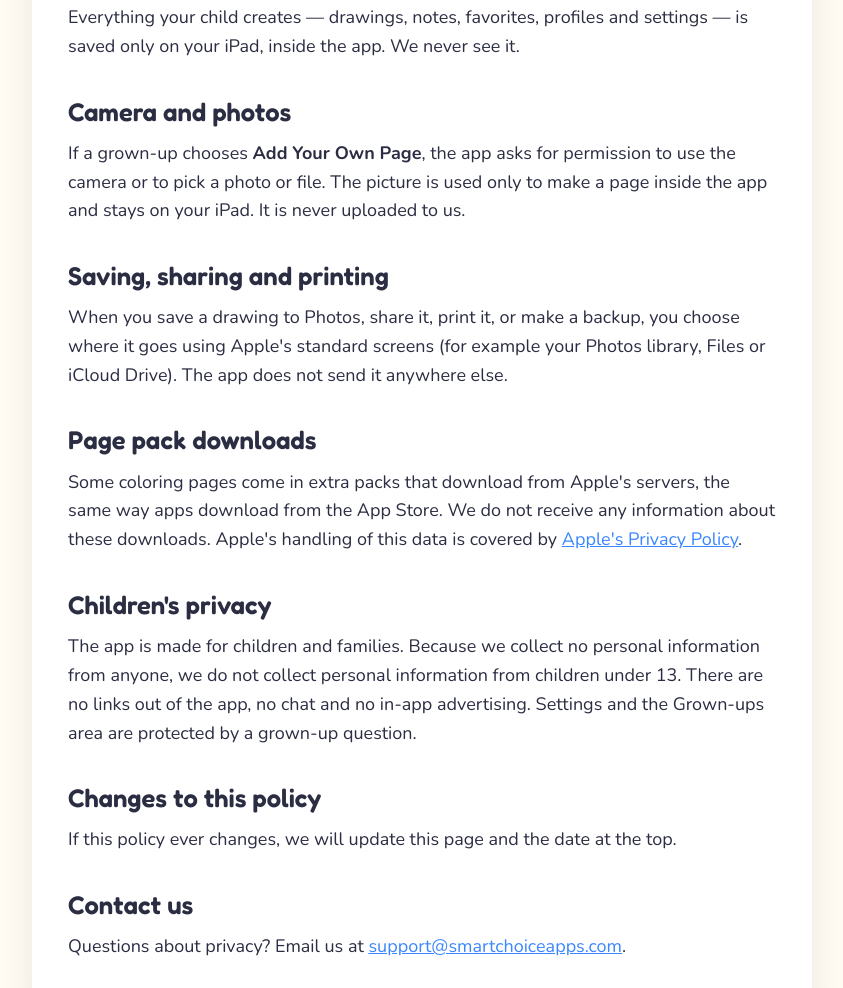
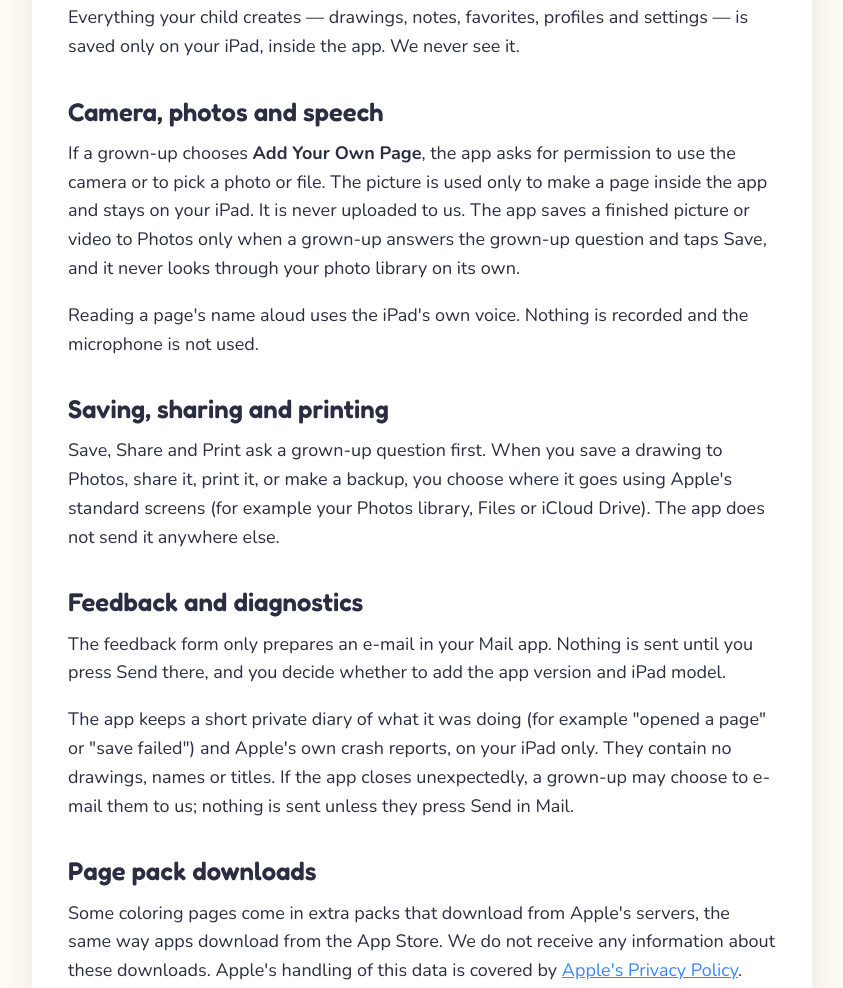
Before and after one commit to colormefunandnotes/smartchoiceapps, a plain HTML site: page privacy.html in a window 1280 px wide. Shown: the part 723-1711 px from the top of the page, without its empty margins (218-1061 px from the left). Drawn offline with nearby package versions, Linux system fonts and the light colour scheme.

Commit message:
Update Privacy Policy
Update Privacy Policy with diagnostics, speech, "ask a grown-up first" and email-address sentences.

```diff
--- a/privacy.html
+++ b/privacy.html
@@ -25,7 +25,7 @@
 <main class="doc">
   <div class="frame">
     <h1>Privacy Policy</h1>
-    <p class="updated">Last updated: October 31, 2026</p>
+    <p class="updated">Last updated: November 23, 2026</p>
     <p>This policy explains how Color Me Fun &amp; Notes (the "app"), made by Smart Choice Tampa LLC ("we", "us"), handles information.</p>
     <p><b>The short version: Color Me Fun &amp; Notes does not collect any information about you or your child.</b> There are no ads, no accounts, no subscriptions, no analytics and no tracking. Drawings stay on your iPad.</p>
 
@@ -35,11 +35,16 @@
     <h2>Drawings and pictures</h2>
     <p>Everything your child creates — drawings, notes, favorites, profiles and settings — is saved only on your iPad, inside the app. We never see it.</p>
 
-    <h2>Camera and photos</h2>
-    <p>If a grown-up chooses <b>Add Your Own Page</b>, the app asks for permission to use the camera or to pick a photo or file. The picture is used only to make a page inside the app and stays on your iPad. It is never uploaded to us.</p>
+    <h2>Camera, photos and speech</h2>
+    <p>If a grown-up chooses <b>Add Your Own Page</b>, the app asks for permission to use the camera or to pick a photo or file. The picture is used only to make a page inside the app and stays on your iPad. It is never uploaded to us. The app saves a finished picture or video to Photos only when a grown-up answers the grown-up question and taps Save, and it never looks through your photo library on its own.</p>
+    <p>Reading a page's name aloud uses the iPad's own voice. Nothing is recorded and the microphone is not used.</p>
 
     <h2>Saving, sharing and printing</h2>
-    <p>When you save a drawing to Photos, share it, print it, or make a backup, you choose where it goes using Apple's standard screens (for example your Photos library, Files or iCloud Drive). The app does not send it anywhere else.</p>
+    <p>Save, Share and Print ask a grown-up question first. When you save a drawing to Photos, share it, print it, or make a backup, you choose where it goes using Apple's standard screens (for example your Photos library, Files or iCloud Drive). The app does not send it anywhere else.</p>
+
+    <h2>Feedback and diagnostics</h2>
+    <p>The feedback form only prepares an e-mail in your Mail app. Nothing is sent until you press Send there, and you decide whether to add the app version and iPad model.</p>
+    <p>The app keeps a short private diary of what it was doing (for example "opened a page" or "save failed") and Apple's own crash reports, on your iPad only. They contain no drawings, names or titles. If the app closes unexpectedly, a grown-up may choose to e-mail them to us; nothing is sent unless they press Send in Mail.</p>
 
     <h2>Page pack downloads</h2>
     <p>Some coloring pages come in extra packs that download from Apple's servers, the same way apps download from the App Store. We do not receive any information about these downloads. Apple's handling of this data is covered by <a href="https://www.apple.com/legal/privacy/" rel="noopener">Apple's Privacy Policy</a>.</p>
@@ -51,7 +56,7 @@
     <p>If this policy ever changes, we will update this page and the date at the top.</p>
 
     <h2>Contact us</h2>
-    <p>Questions about privacy? Email us at <a href="mailto:support@smartchoiceapps.com">support@smartchoiceapps.com</a>.</p>
+    <p>Questions about privacy? Email us at <a href="mailto:support@smartchoiceapps.com">support@smartchoiceapps.com</a>. If you e-mail us, we use your address only to reply.</p>
   </div>
 </main>
 <footer>
```
